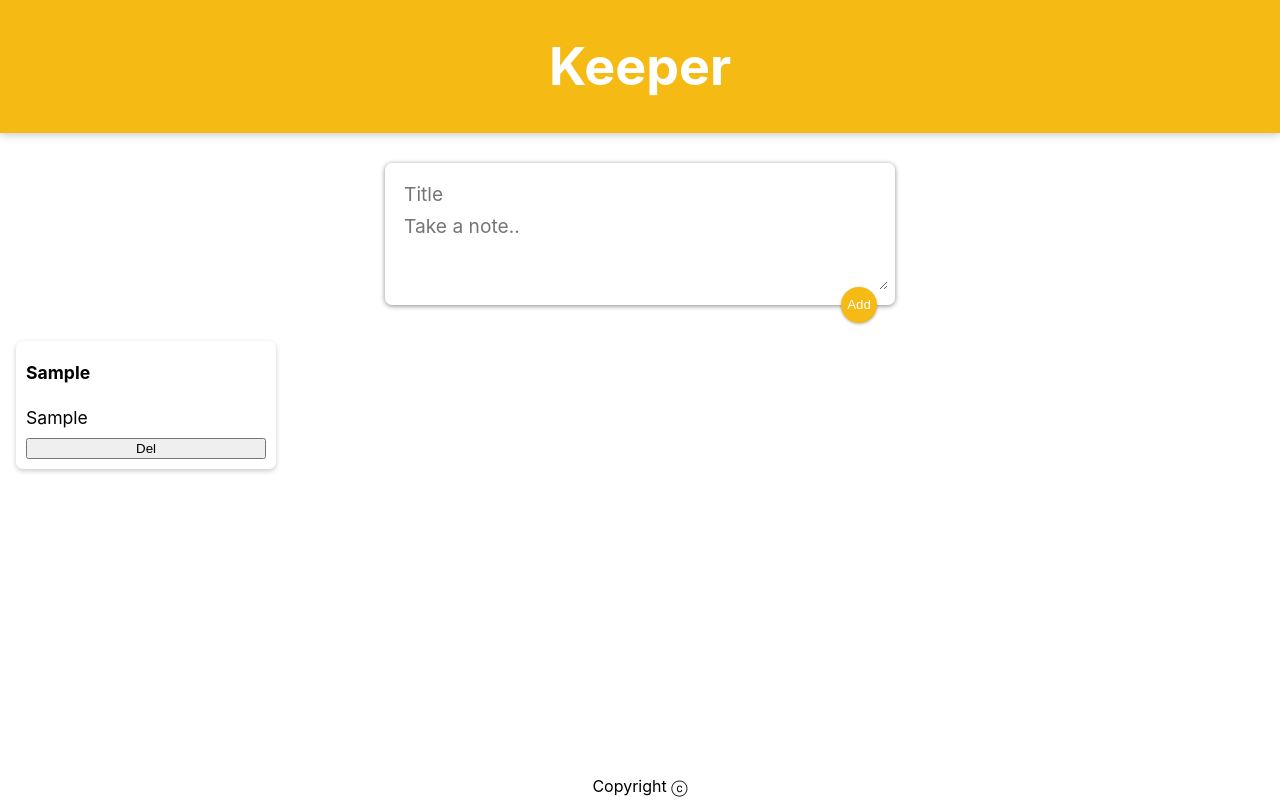
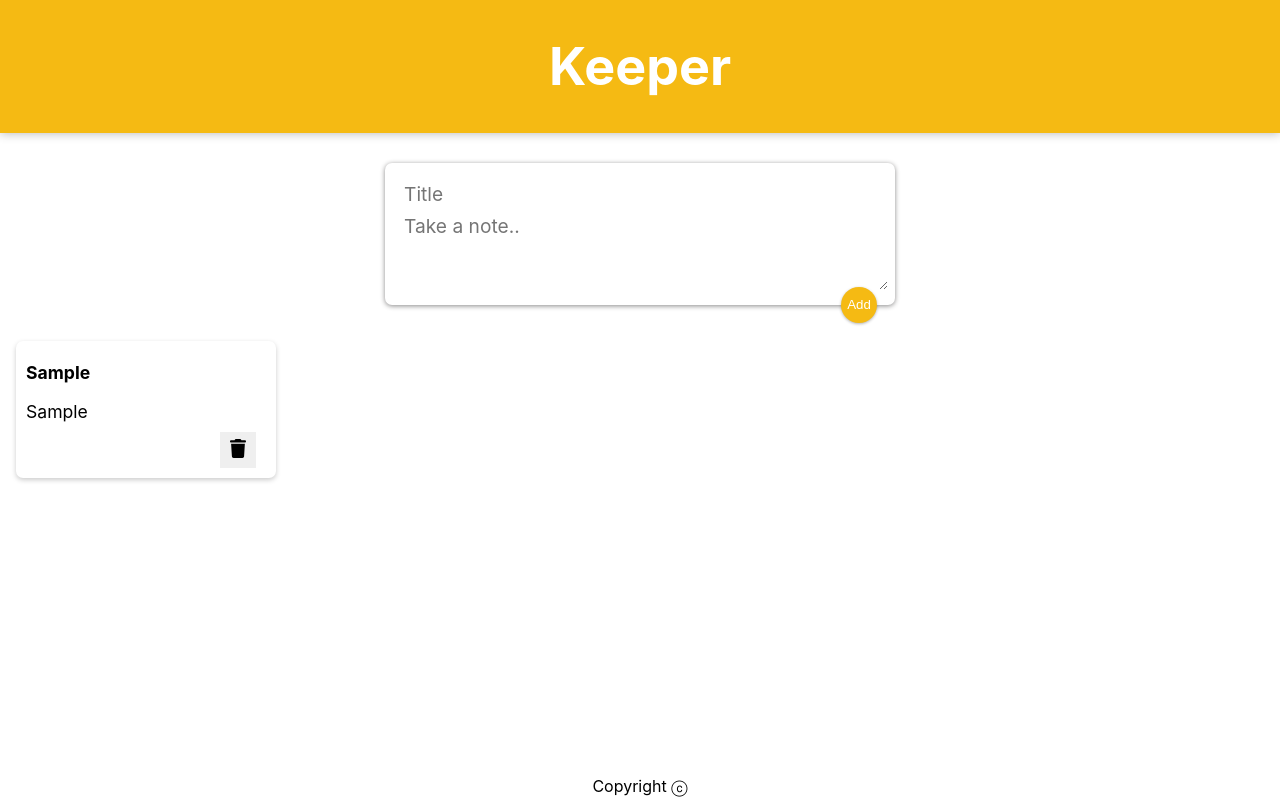
Before and after one commit to shwtnair1/Keeper, a React (Create React App) app: page / in a window 1280 px wide. Both pictures are taken after typing "Sample", "Sample" into the empty fields and a click on the button "Add". Built offline with nearby package versions, Linux system fonts and the light colour scheme.

Commit message:
Include Delete button

```diff
--- a/src/component.css
+++ b/src/component.css
@@ -72,7 +72,6 @@ header {
     padding: 10px;
     width: 240px;
     margin: 16px;
-    display:flex;
     flex-direction: column;
     float: left;
     position: relative;
@@ -87,3 +86,19 @@ header {
     white-space: pre-wrap;
     word-wrap: break-word;
   }
+
+  .note button {
+    position: relative;
+    float: right;
+    margin-right: 10px;
+    color: #f5ba13;
+    border: none;
+    width: 36px;
+    height: 36px;
+    cursor: pointer;
+    outline: none;
+  }
+
+  .note button img {
+    width: 1rem;
+  }
--- a/src/components/Notes.js
+++ b/src/components/Notes.js
@@ -10,7 +10,9 @@ const Note = (props)=>{
         <div className='note'>
             <h1>{props.note.title}</h1>
             <p>{props.note.content}</p>
-            <button onClick={handleClick}>Del</button>
+            <button onClick={handleClick}>
+                <img src="img/trash.svg" alt="delete" />
+            </button>
         </div>
     )
 }
```
Also changed, not shown: public/img/trash.svg (added).
